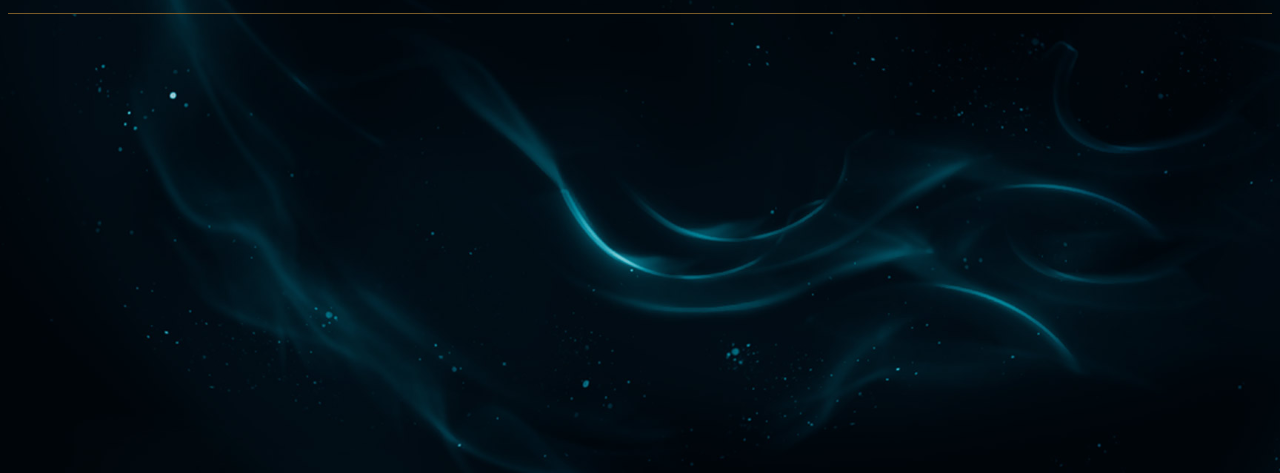
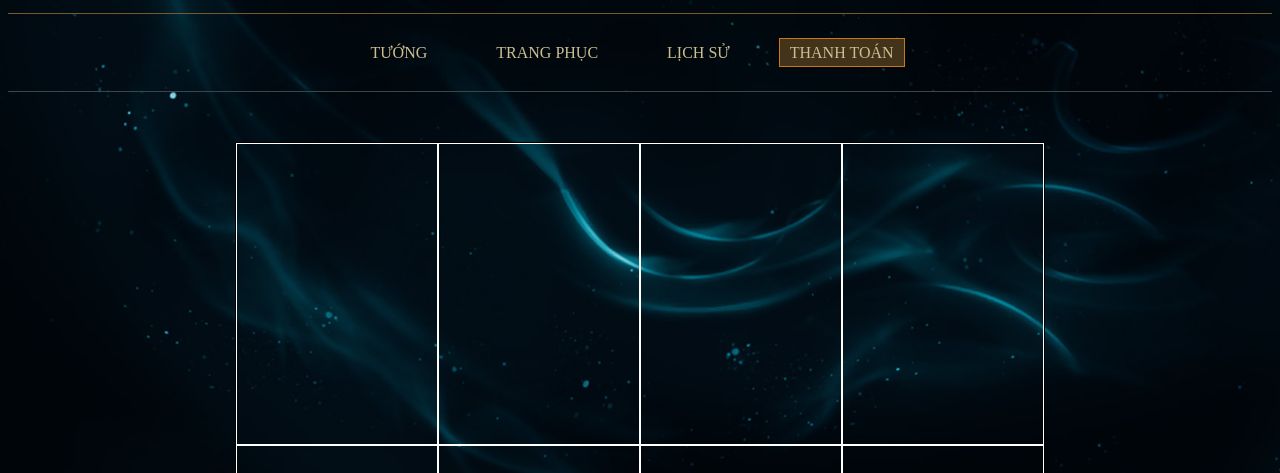
Before and after one commit to hvphuc99/CuaHangLienMinh, a plain HTML site: page index.html in a window 1280 px wide. Shown: the part 161-634 px from the top of the page. Drawn offline with Linux system fonts and the light colour scheme.

Commit message:
Add menu + create grid to contain champions

```diff
--- a/index.html
+++ b/index.html
@@ -1,10 +1,10 @@
 <!DOCTYPE html>
-<html>
+<html lang="vi">
     <head>
         <title>Cửa Hàng Liên Minh</title>
         <link href="style.css" rel="stylesheet">
-        <link href="https://lienminh.garena.vn/templates/lmht_2013/favicon.ico" >
-        <meta charset="UTF-8">
+        <link rel="icon" href="Images/favicon.ico" >
+        <meta charset="utf-8">
     </head>
     <body>
         <div id="page-container">
@@ -17,7 +17,25 @@
                 <img src="Images/site-title-vn.png" alt="Cua hang lien minh" id="title">
             </header>
             <div id="content-wrap">
-                <!-- all other page content -->
+                <div class="menu">
+                    <ul>
+                        <li>
+                            <a href="index.html">tướng</a>
+                        </li>
+                        <li>
+                            <a href="index.html">trang phục</a>
+                        </li>
+                        <li>
+                            <a href="index.html">lịch sử</a>
+                        </li>
+                        <li>
+                            <a href="index.html" class="button">thanh toán</a>
+                        </li>
+                    </ul>
+                </div>
+                <div class="container">
+
+                </div>
             </div>
             <footer id="footer">
                     <div class="footer-wrapper">
@@ -47,8 +65,8 @@
                         </div>
                         <img src="Images/ved-logo.png" alt="vne" id="vne">
                     </div>
-
             </footer>
           </div>
+          <script src="script.js"></script>
     </body>
 </html>
--- /dev/null
+++ b/script.js
@@ -0,0 +1,18 @@
+const gridContainer = document.querySelector('.container');
+const gridTotal = 50;
+
+function drawGrid(gridTotal) {
+    let remainder = gridTotal % 4;
+    gridTotal = gridTotal + 4 - remainder; /*Cong them de so o luc nay la so chia het cho 4 de
+                                            lay chinh xac chieu cao khung container can xac dinh */
+    let numberOfRow = gridTotal / 4;
+    gridContainer.style.height = `${300 * numberOfRow + numberOfRow * 2}px`;
+    gridTotal = gridTotal - (4 - remainder); /*Hoan tra lai gia tri that cho tong so o */
+    for (i = 0; i < gridTotal; i++) {
+        div = document.createElement('div');
+        div.setAttribute('id', 'box');
+        gridContainer.appendChild(div);
+    }
+}
+
+drawGrid(gridTotal);
--- a/style.css
+++ b/style.css
@@ -75,7 +75,49 @@ header {
     margin-top: 100px;
 }
 
+#content-wrap .menu {
+    height: 77px;
+    text-align: center;
+    border-bottom: 1px solid #3c4649;
+}
 
+#content-wrap .menu ul {
+    list-style-type: none;
+    margin: 0;
+    padding: 0;
+}
+
+#content-wrap .menu ul li {
+    display: inline-block;
+    padding-top: 30px;
+    margin-right: 25px;
+}
+
+#content-wrap .menu ul li a {
+    text-transform: uppercase;
+    color: #cbbe91;
+    padding: 0px 20px;
+}
+
+#content-wrap .menu ul li .button {
+    padding: 5px 10px;
+    background-color: #42331a;
+    border: 1px solid rgb(202, 119, 23);
+}
+
+#content-wrap .container {
+    margin: 50px auto;
+    width: 808px;
+    border: 1px solid black;
+    display: flex;
+    flex-wrap: wrap;
+}
+
+#box {
+    height: 300px;
+    width: 200px;
+    border: 1px solid white;
+}
 
 .footer-wrapper {
     display: flex;
```
